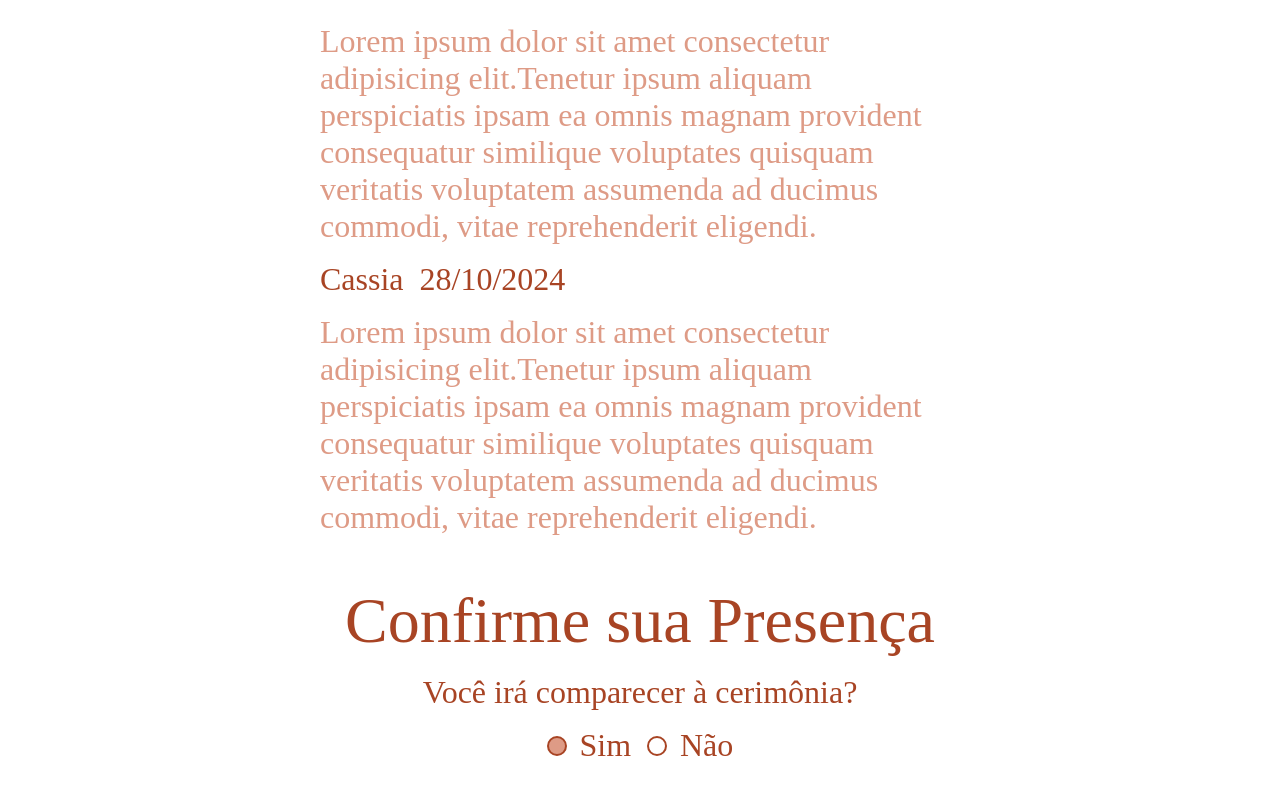
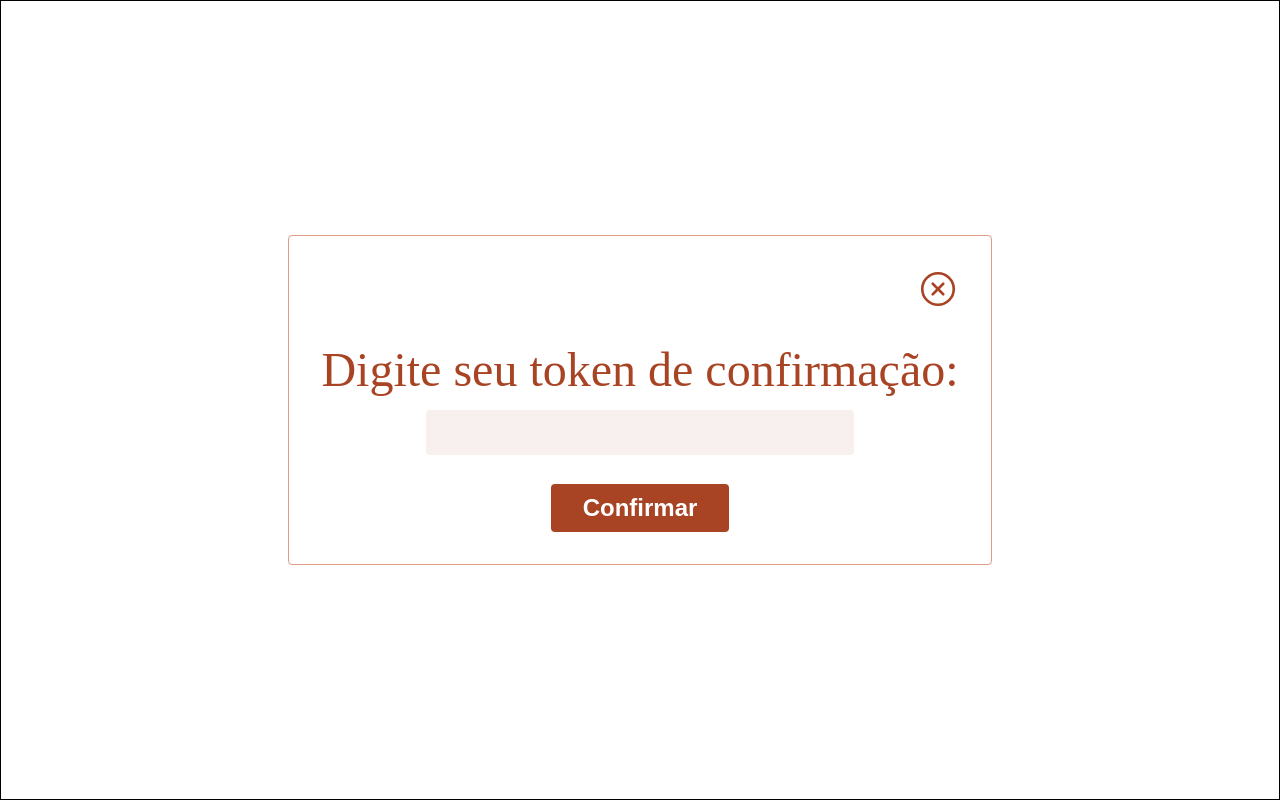
Before and after one commit to paulohlips/my-wedding, a React (Vite) app: page / in a window 1280 px wide. Both pictures are taken after a click on the radio button 556 px from the left and 4305 px from the top of the page. Shown: the part 3559-4359 px from the top of the page. Built offline with nearby package versions, Linux system fonts and the light colour scheme; a web font is replaced by a local one.

Commit message:
feat: using modal on confirmation content

```diff
--- a/src/sections/PresenceConfirmation.module.css
+++ b/src/sections/PresenceConfirmation.module.css
@@ -43,7 +43,7 @@
 }
 
 .confirmation>p {
-    font-size: 2rem;
+    font-size: 3rem;
     color: var(--rust);
     padding-top: 2rem;
 }
@@ -67,7 +67,7 @@ input[type="radio"]:checked {
     background-color: var(--peachLighter);
     border-radius: 4px;
     border-width: 0px;
-    font-size: 1.5rem;
+    font-size: 2rem;
     padding: 0.25rem
 }
 
@@ -78,7 +78,7 @@ input[type="radio"]:checked {
     border-radius: 4px;
     border-width: 0px;
     margin-top: 1rem;
-    font-size: 1.2rem;
+    font-size: 1.5rem;
     font-weight: bold;
     color: var(--white);
 }
--- a/src/sections/PresenceConfirmation.tsx
+++ b/src/sections/PresenceConfirmation.tsx
@@ -1,11 +1,19 @@
 import { useState } from "react"
 import styles from "./PresenceConfirmation.module.css"
+import { Modal } from "../components/Modal/Modal"
 
 export const PresenceConfirmation = () => {
     const [inviteAccepted, sentInviteAccepted] = useState<boolean>(false)
+    const [isModalOpen, setIsModalOpen] = useState<boolean>(false)
 
     const handleInvited = (input: boolean) => {
         sentInviteAccepted(input)
+        setIsModalOpen(input)
+    }
+
+
+    const handleClose = () => {
+        setIsModalOpen(false);
     }
 
     return (
@@ -21,6 +29,7 @@ export const PresenceConfirmation = () => {
                             name="invite" value="option"
                             size={28}
                             onChange={() => handleInvited(true)}
+                            onClick={() => handleInvited(true)}
                         />
                         <label>Sim</label>
                     </div>
@@ -36,13 +45,13 @@ export const PresenceConfirmation = () => {
                     </div>
                 </div>
 
-                {inviteAccepted
-                    ? <div className={styles.confirmation}>
+                <Modal isOpen={isModalOpen} onClose={handleClose}>
+                    <div className={styles.confirmation}>
                         <p>Digite seu token de confirmação: </p>
                         <input type="text" />
-                        <button>Confirmar</button>
+                        <button onClick={() => handleInvited}>Confirmar</button>
                     </div>
-                    : null}
+                </Modal>
             </div>
         </div>
     )
```
